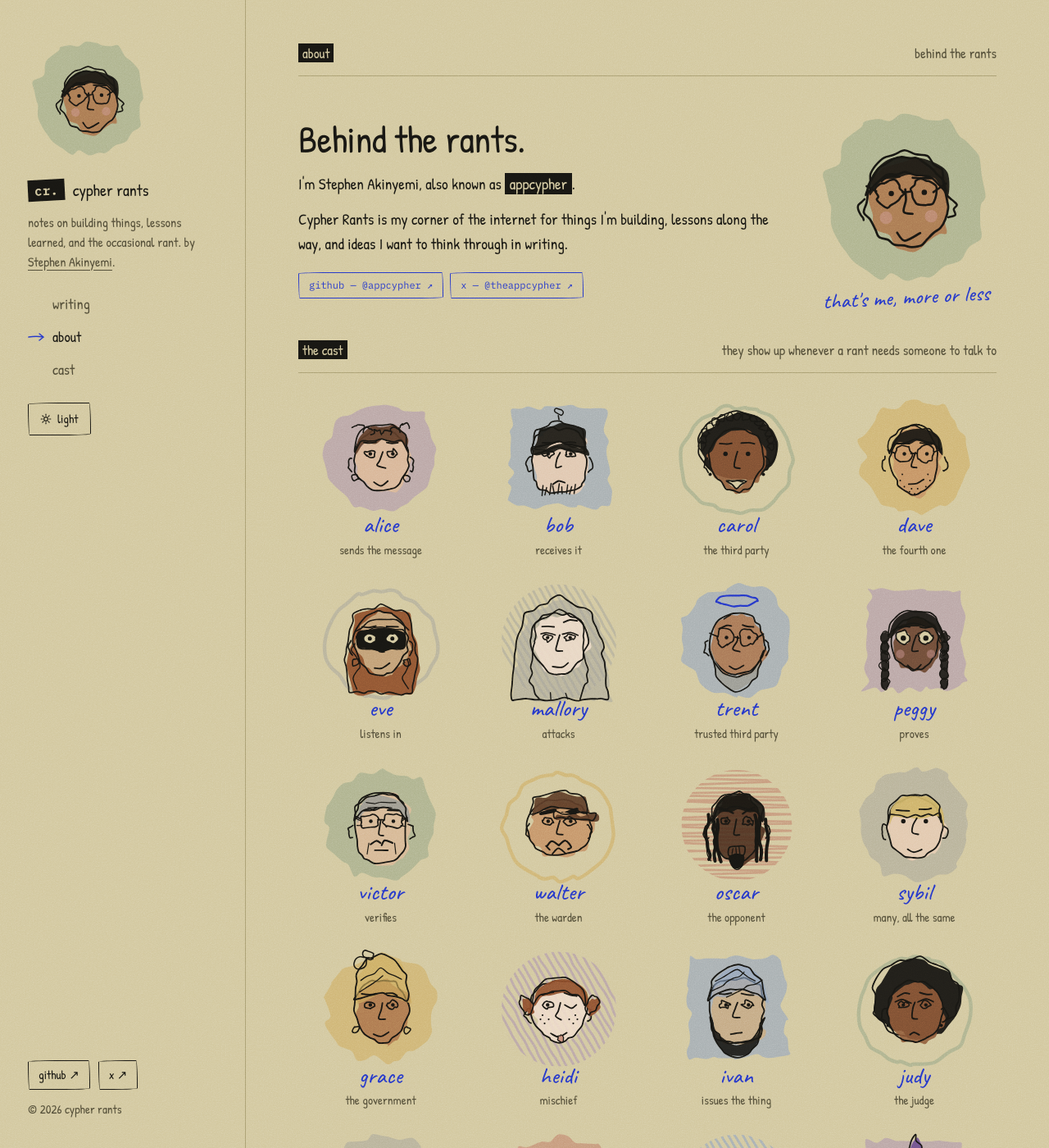
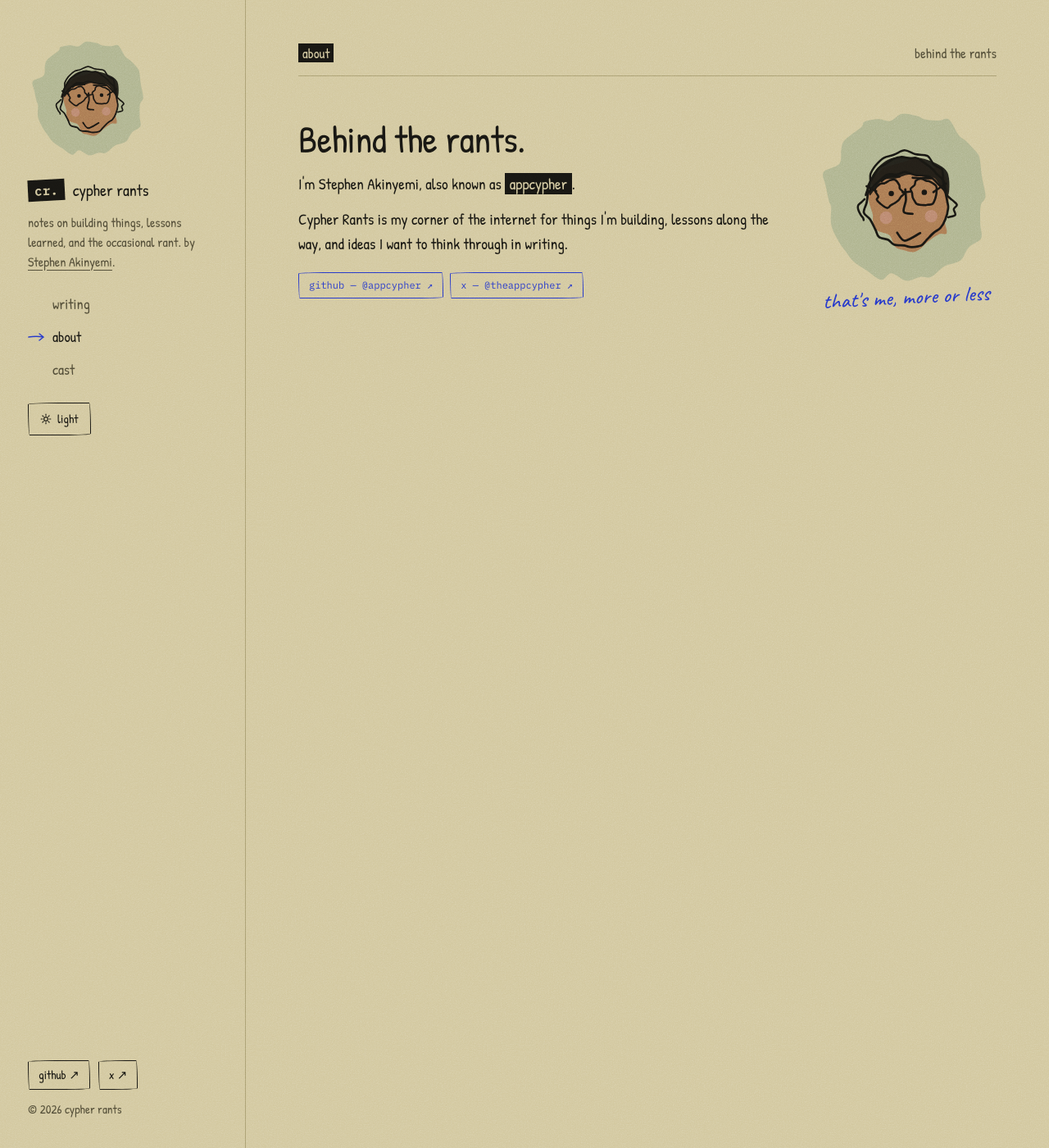
Before and after one commit to appcypher/appcypher.github.io, a Jekyll site: the page built from about.md, in a window 1280 px wide and 1400 px high. Shown: the whole window at 82% size. Built offline with Jekyll 4.4.1, drawn with Linux system fonts in a browser that asks for light colours; some of the changed text lies outside the part shown.

Commit message:
feat: the cast gets its own page
Moves the cast grid from /about/ to /cast/ with a short intro on where the names come from. The rail's cast item is a real page now (with its active state), and the home strip links there.

```diff
--- a/_includes/cast-strip.html
+++ b/_includes/cast-strip.html
@@ -3,8 +3,8 @@
   <div class="rule"><span><span class="mark">the cast</span></span><span class="muted">who shows up in the doodles</span></div>
   <div class="cast">
     {%- for c in site.data.cast.cast limit: n %}
-    <a class="castchip" href="{{ '/about/' | relative_url }}#cast-{{ c.name }}">{% include doodle.html who=c.name size=96 %}<span class="who">{{ c.name }}</span></a>
+    <a class="castchip" href="{{ '/cast/' | relative_url }}#cast-{{ c.name }}">{% include doodle.html who=c.name size=96 %}<span class="who">{{ c.name }}</span></a>
     {%- endfor %}
-    <a class="hand castmore" href="{{ '/about/' | relative_url }}#cast">← the whole cast</a>
+    <a class="hand castmore" href="{{ '/cast/' | relative_url }}">← the whole cast</a>
   </div>
 </section>
--- a/_includes/rail.html
+++ b/_includes/rail.html
@@ -7,7 +7,7 @@
     {%- assign here = page.url -%}
     <a href="{{ '/' | relative_url }}" {% if here == '/' or page.layout == 'post' %}class="on" aria-current="page"{% endif %}><span class="arr" aria-hidden="true"><svg viewBox="0 0 22 10"><path d="M1 5c6-1 12-1 18 0M14 1l5 4-5 4" fill="none" stroke="currentColor" stroke-width="1.6" stroke-linecap="round" stroke-linejoin="round"/></svg></span>writing</a>
     <a href="{{ '/about/' | relative_url }}" {% if here == '/about/' %}class="on" aria-current="page"{% endif %}><span class="arr" aria-hidden="true"><svg viewBox="0 0 22 10"><path d="M1 5c6-1 12-1 18 0M14 1l5 4-5 4" fill="none" stroke="currentColor" stroke-width="1.6" stroke-linecap="round" stroke-linejoin="round"/></svg></span>about</a>
-    <a href="{{ '/about/' | relative_url }}#cast"><span class="arr" aria-hidden="true"><svg viewBox="0 0 22 10"><path d="M1 5c6-1 12-1 18 0M14 1l5 4-5 4" fill="none" stroke="currentColor" stroke-width="1.6" stroke-linecap="round" stroke-linejoin="round"/></svg></span>cast</a>
+    <a href="{{ '/cast/' | relative_url }}" {% if here == '/cast/' %}class="on" aria-current="page"{% endif %}><span class="arr" aria-hidden="true"><svg viewBox="0 0 22 10"><path d="M1 5c6-1 12-1 18 0M14 1l5 4-5 4" fill="none" stroke="currentColor" stroke-width="1.6" stroke-linecap="round" stroke-linejoin="round"/></svg></span>cast</a>
   </nav>
   <button class="tog" id="theme-toggle" type="button" aria-label="Switch to light theme" hidden><span class="tog-icon" aria-hidden="true"></span><span class="tog-label">dark</span></button>
   <div class="rail-foot">
--- a/about.md
+++ b/about.md
@@ -1,7 +1,7 @@
 ---
 title: About
 permalink: /about/
-description: Meet Stephen Akinyemi, also known as appcypher, and the cast of characters that show up in the doodles.
+description: Meet Stephen Akinyemi, also known as appcypher.
 ---
 <div class="rule"><span><span class="mark">about</span></span><span class="muted">behind the rants</span></div>
 <section class="about">
@@ -13,9 +13,3 @@
 </div>
 <div class="about-portrait">{% include doodle.html who="stephen" size=220 %}<span class="hand">that's me, more or less</span></div>
 </section>
-<section class="cast-section" id="cast">
-<div class="rule"><span><span class="mark">the cast</span></span><span class="muted">they show up whenever a rant needs someone to talk to</span></div>
-<div class="cast-grid">
-{% for c in site.data.cast.cast %}<div class="member" id="cast-{{ c.name }}">{% include doodle.html who=c.name size=150 %}<span class="hand">{{ c.name }}</span><span class="muted">{{ c.role }}</span></div>
-{% endfor %}</div>
-</section>
--- a/assets/style.css
+++ b/assets/style.css
@@ -176,6 +176,8 @@
 .byline{display:flex;align-items:center;gap:12px}
 
 /* ---- about / cast / 404 ---- */
+.cast-intro{max-width:640px;font-size:18px}
+.cast-intro p{margin:0}
 .about{display:grid;grid-template-columns:minmax(0,600px) 1fr;gap:40px;align-items:center}
 .about-text{display:flex;flex-direction:column;gap:14px;font-size:19px}
 .about-text h1{margin:0;font-size:46px;font-weight:400;letter-spacing:-.01em}
--- /dev/null
+++ b/cast.md
@@ -0,0 +1,14 @@
+---
+title: The cast
+permalink: /cast/
+description: The recurring characters in the Cypher Rants doodles — the classic cryptography placeholders, drawn as people.
+---
+<div class="rule"><span><span class="mark">the cast</span></span><span class="muted">they show up whenever a rant needs someone to talk to</span></div>
+<section class="cast-intro">
+<p>Alice and Bob have been standing in for "two parties who want to talk" since the 1978 RSA paper, and the rest of the cast accreted over decades of protocol papers: each name is a mnemonic for a role. They appear in the doodles by those roles — if a post is about an eavesdropper, it's eve.</p>
+</section>
+<section class="cast-section" id="cast">
+<div class="cast-grid">
+{% for c in site.data.cast.cast %}<div class="member" id="cast-{{ c.name }}">{% include doodle.html who=c.name size=150 %}<span class="hand">{{ c.name }}</span><span class="muted">{{ c.role }}</span></div>
+{% endfor %}</div>
+</section>
```
Also changed, not shown: DESIGN.md (+1 -1 lines).
